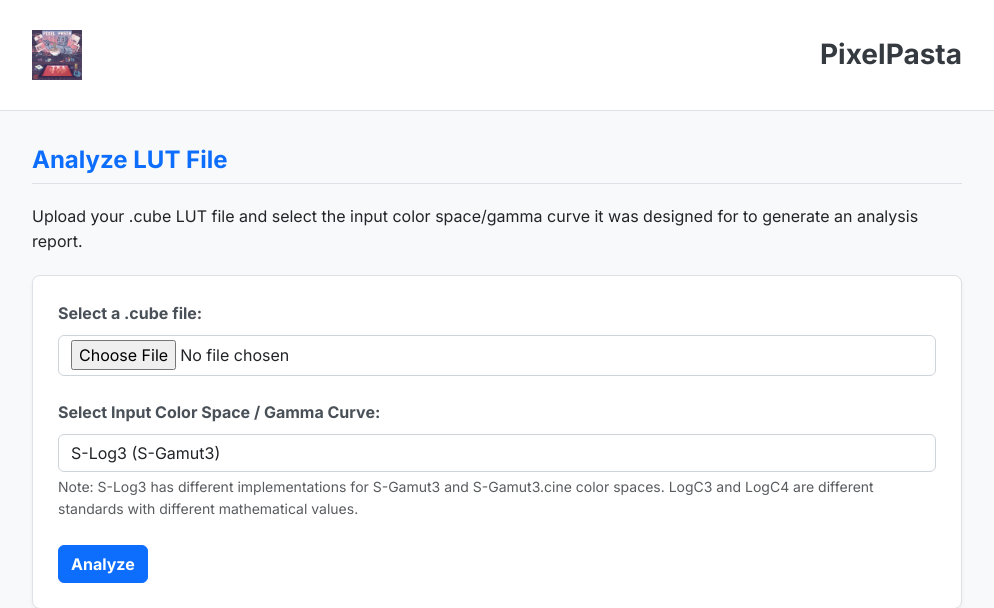
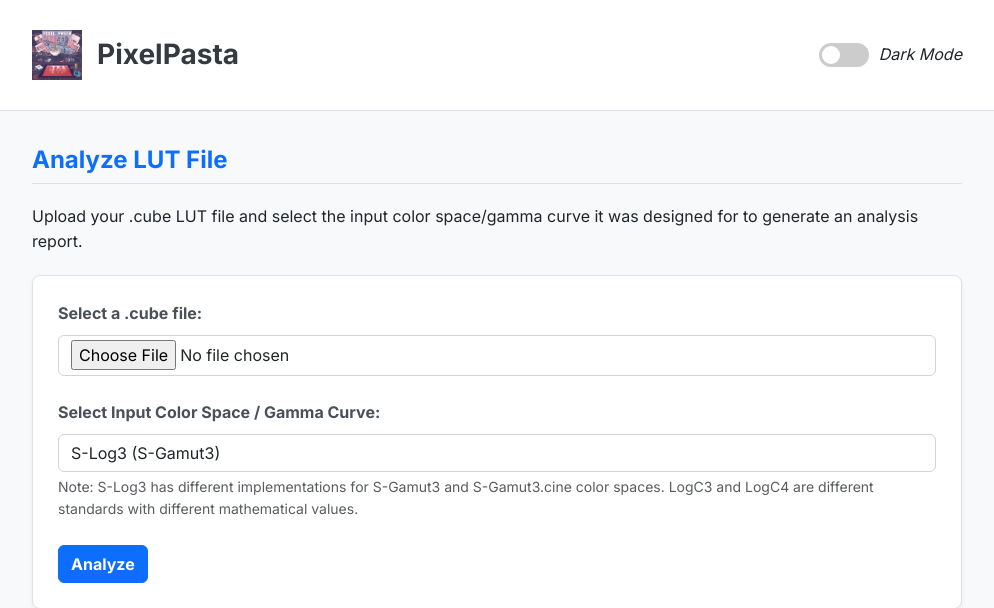
Before and after one commit to makaronz/LUT_to_false, a Flask app: page / in a window 1280 px wide. Shown: the top 608 px of the page, without its empty margins (143-1137 px from the left). Run offline with Flask 3, Linux system fonts and the light colour scheme.

Commit message:
Refactor LUT analysis to handle domain_min as a list; implement dark mode toggle in base.html and enhance results.html with dynamic comparison table

```diff
--- a/lutcomparetool_app.py
+++ b/lutcomparetool_app.py
@@ -281,7 +281,7 @@ def analyze_lut_route():
                 'lut_info': {
                     'title': lut_data.get('title', filename),
                     'size': f"{lut_data.get('size')}",
-                    'domain_min': float(lut_data.get('domain_min')),
+                    'domain_min': float(lut_data.get('domain_min')[0] if isinstance(lut_data.get('domain_min'), list) and lut_data.get('domain_min') else lut_data.get('domain_min') or 0.0),
                     'domain_max': float(lut_data.get('domain_max')),
                     'curve_name': curve_info['description'],
                     'report_pdf': os.path.basename(report_pdf_path),
--- a/templates/base.html
+++ b/templates/base.html
@@ -1,5 +1,5 @@
 <!doctype html>
-<html lang="pl">
+<html lang="pl" data-bs-theme="light">
 <head>
     <meta charset="utf-8">
     <meta name="viewport" content="width=device-width, initial-scale=1, shrink-to-fit=no">
@@ -19,10 +19,17 @@
 <body>
     <header>
         <div class="container">
-            <!-- Zakładam, że logo jest w static/images/pixel_pasta_logo.png -->
-            <!-- TODO: Verify logo path and update if needed -->
-            <img src="{{ url_for('static', filename='images/pixel_pasta_logo.png') }}" alt="PixelPasta Logo" class="logo">
-            <h1>PixelPasta</h1>
+            <div class="header-content">
+                <img src="{{ url_for('static', filename='images/pixel_pasta_logo.png') }}" alt="PixelPasta Logo" class="logo">
+                <h1>PixelPasta</h1>
+            </div>
+            <div class="theme-switch-wrapper">
+                <label class="theme-switch" for="themeSwitch">
+                    <input type="checkbox" id="themeSwitch" />
+                    <span class="slider round"></span>
+                </label>
+                <em>Dark Mode</em>
+            </div>
         </div>
     </header>
 
@@ -52,5 +59,29 @@
     <script src="https://cdn.jsdelivr.net/npm/bootstrap@5.3.0/dist/js/bootstrap.bundle.min.js"></script>
     <!-- Opcjonalne skrypty JS -->
     <!-- <script src="{{ url_for('static', filename='js/main.js') }}"></script> -->
+    {% block scripts %}{% endblock %}
+    <script>
+        // Skrypt do obsługi przełącznika trybu ciemnego
+        const themeSwitch = document.getElementById('themeSwitch');
+        const currentTheme = localStorage.getItem('theme') ? localStorage.getItem('theme') : null;
+
+        if (currentTheme) {
+            document.documentElement.setAttribute('data-bs-theme', currentTheme);
+            if (currentTheme === 'dark') {
+                themeSwitch.checked = true;
+            }
+        }
+
+        themeSwitch.addEventListener('change', function(event){
+            if(event.target.checked){
+                document.documentElement.setAttribute('data-bs-theme', 'dark');
+                localStorage.setItem('theme', 'dark');
+            }
+            else {
+                document.documentElement.setAttribute('data-bs-theme', 'light');
+                localStorage.setItem('theme', 'light');
+            }
+        });
+    </script>
 </body>
 </html>
```
Also changed, not shown: templates/results.html (+10 -24 lines).
